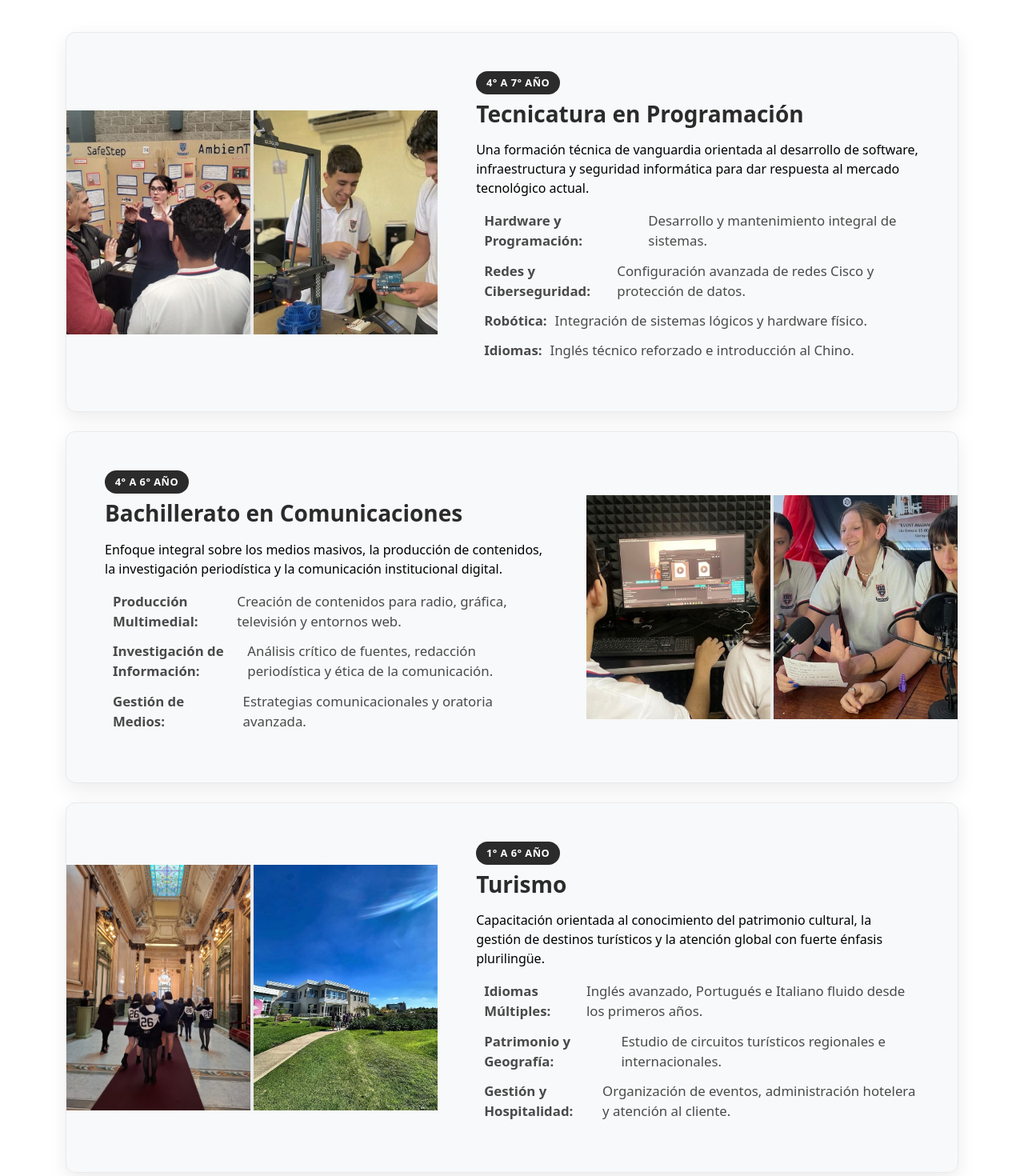
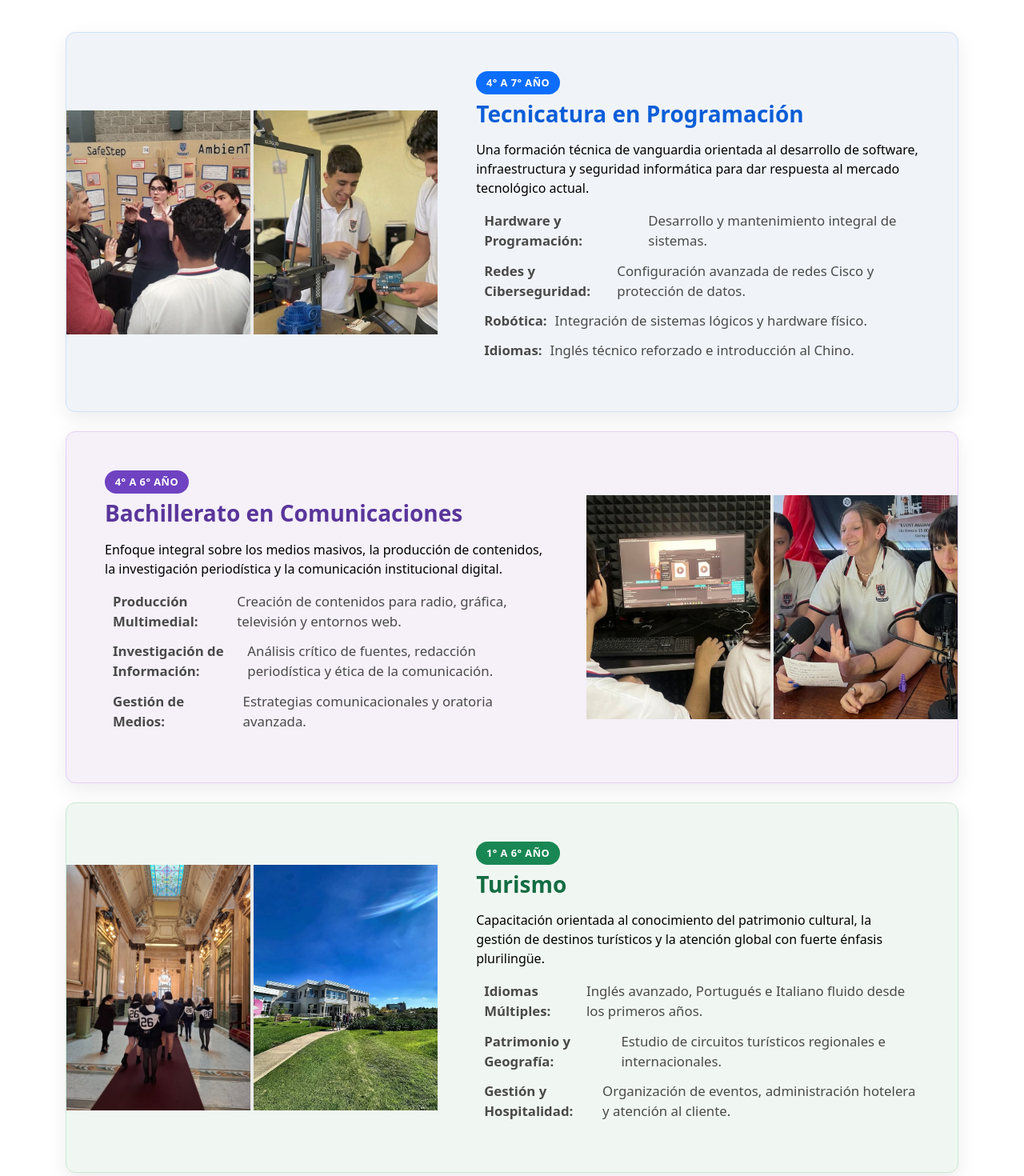
Before and after one commit to fabriguaglia/isa-new, a React (Create React App) app: page /secundario in a window 1280 px wide. Shown: the part 1140-2610 px from the top of the page at 80% size. Built offline with nearby package versions, Linux system fonts and the light colour scheme.

Commit message:
Enhance styling and structure for secondary education modules with color customization

```diff
--- a/src/components/niveles/secundario/Secundario.css
+++ b/src/components/niveles/secundario/Secundario.css
@@ -178,7 +178,6 @@
 }
 
 .secundario-mod-card {
-  background-color: #f8f9fa;
   border-radius: 12px;
   overflow: hidden;
   box-shadow: 0 8px 24px rgba(0, 0, 0, 0.08);
@@ -209,7 +208,6 @@
 
 .secundario-badge {
   display: inline-block;
-  background-color: #2b2b2b;
   color: #ffffff;
   font-size: 0.8rem;
   font-weight: 700;
@@ -222,8 +220,54 @@
 .secundario-mod-title {
   font-size: 1.75rem;
   font-weight: 800;
-  color: #2b2b2b;
   line-height: 1.2;
+}
+
+/* --- Personalización de Colores por Modalidad --- */
+
+/* 1. Programación: Azul Técnico */
+.secundario-mod-programacion {
+  background-color: #f0f4f9;
+  border-color: #d0e1f9;
+}
+.secundario-mod-programacion .secundario-badge {
+  background-color: #0d6efd;
+}
+.secundario-mod-programacion .secundario-mod-title {
+  color: #0b5ed7;
+}
+.secundario-mod-programacion .secundario-custom-list li i {
+  color: #0d6efd;
+}
+
+/* 2. Comunicación: Púrpura / Violeta */
+.secundario-mod-comunicacion {
+  background-color: #f6f0f9;
+  border-color: #e5d0f9;
+}
+.secundario-mod-comunicacion .secundario-badge {
+  background-color: #6f42c1;
+}
+.secundario-mod-comunicacion .secundario-mod-title {
+  color: #59359a;
+}
+.secundario-mod-comunicacion .secundario-custom-list li i {
+  color: #6f42c1;
+}
+
+/* 3. Turismo: Verde Naturaleza */
+.secundario-mod-turismo {
+  background-color: #f0f7f2;
+  border-color: #cce8d3;
+}
+.secundario-mod-turismo .secundario-badge {
+  background-color: #198754;
+}
+.secundario-mod-turismo .secundario-mod-title {
+  color: #146c43;
+}
+.secundario-mod-turismo .secundario-custom-list li i {
+  color: #198754;
 }
 
 /* ============================================
--- a/src/components/niveles/secundario/Secundario.jsx
+++ b/src/components/niveles/secundario/Secundario.jsx
@@ -94,9 +94,9 @@ const NivelSecundario = () => {
 
           <div className="row g-4">
 
-            {/* 1. Técnico en Programación */}
+            {/* 1. Técnico en Programación (Azul Tec) */}
             <div className="col-12">
-              <div className="secundario-mod-card">
+              <div className="secundario-mod-card secundario-mod-programacion">
                 <div className="row align-items-center g-0">
                   <div className="col-12 col-lg-5">
                     <div className="secundario-mod-imgs-grid">
@@ -123,9 +123,9 @@ const NivelSecundario = () => {
               </div>
             </div>
 
-            {/* 2. Bachiller en Comunicaciones */}
+            {/* 2. Bachiller en Comunicaciones (Púrpura / Violeta) */}
             <div className="col-12">
-              <div className="secundario-mod-card">
+              <div className="secundario-mod-card secundario-mod-comunicacion">
                 <div className="row align-items-center g-0">
                   <div className="col-12 col-lg-5 order-lg-2">
                     <div className="secundario-mod-imgs-grid">
@@ -137,7 +137,7 @@ const NivelSecundario = () => {
                     <div className="secundario-mod-content text-start">
                       <span className="secundario-badge">4° a 6° Año</span>
                       <h3 className="secundario-mod-title mt-2">Bachillerato en Comunicaciones</h3>
-                    <p className="secundario-text-desc mt-3">
+                      <p className="secundario-text-desc mt-3">
                         Enfoque integral sobre los medios masivos, la producción de contenidos, la investigación periodística y la comunicación institucional digital.
                       </p>
                       <ul className="secundario-custom-list mt-3">
@@ -151,9 +151,9 @@ const NivelSecundario = () => {
               </div>
             </div>
 
-            {/* 3. Turismo */}
+            {/* 3. Turismo (Verde Naturaleza/Eco) */}
             <div className="col-12">
-              <div className="secundario-mod-card">
+              <div className="secundario-mod-card secundario-mod-turismo">
                 <div className="row align-items-center g-0">
                   <div className="col-12 col-lg-5">
                     <div className="secundario-mod-imgs-grid">
```
